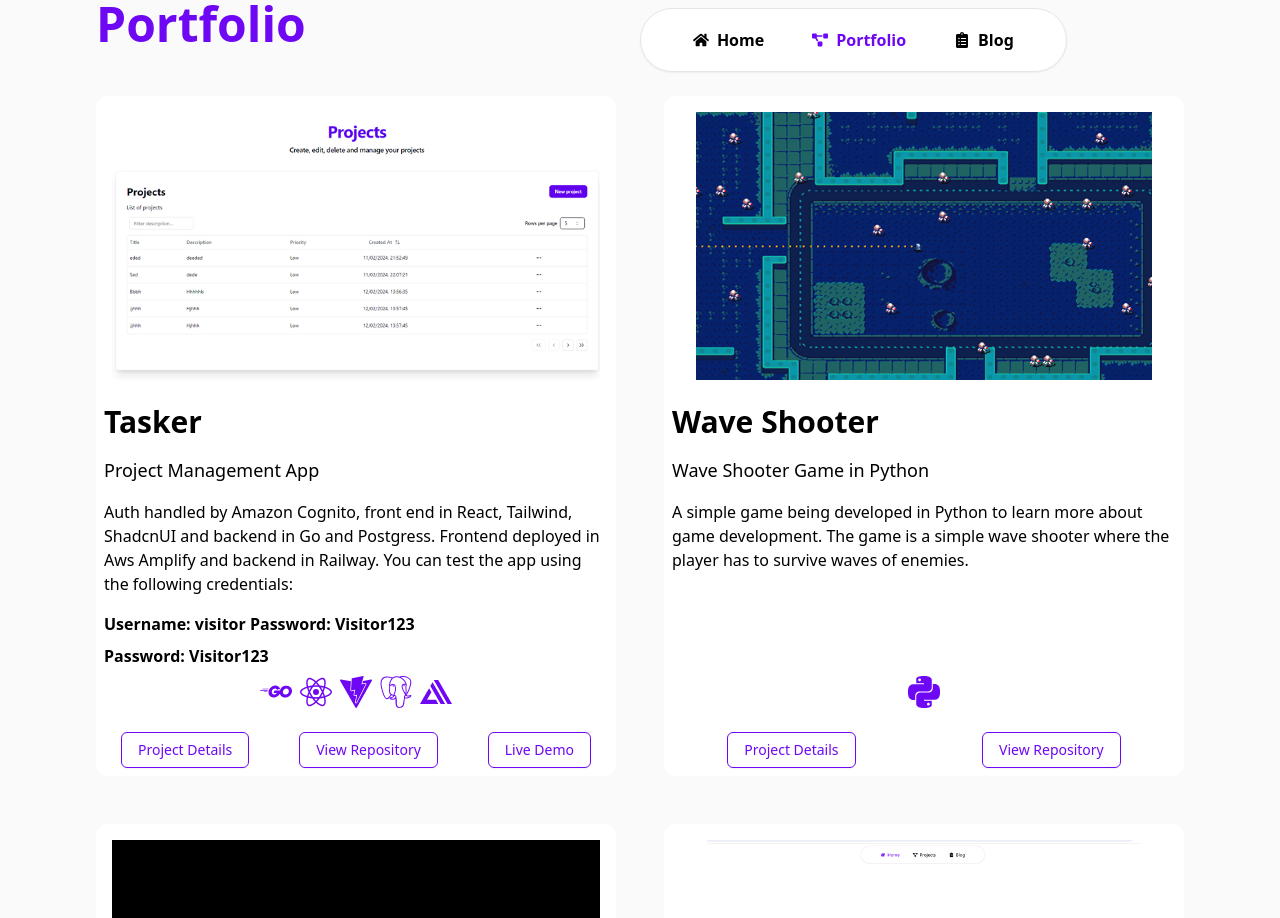
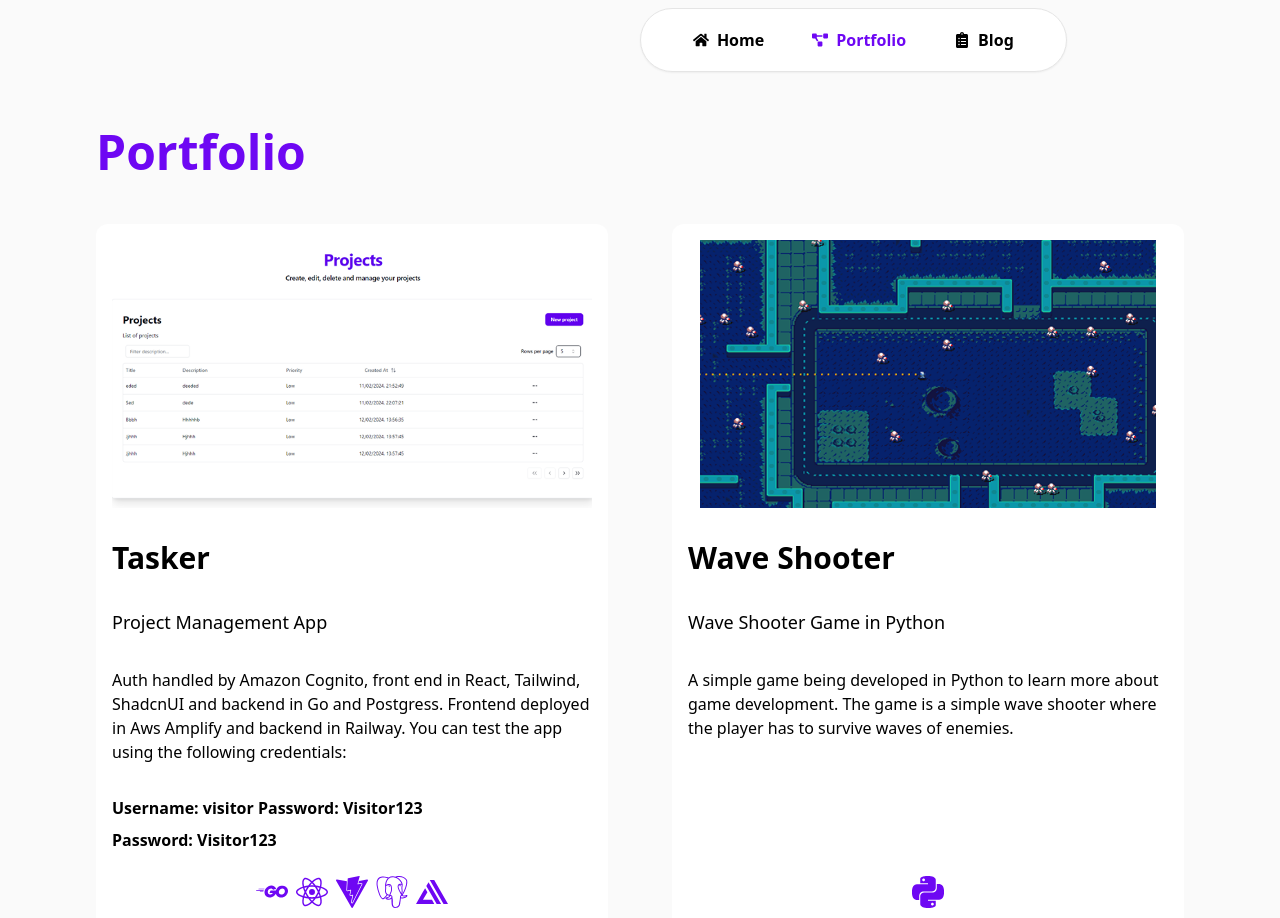
Before and after one commit to Desgue/portfolio, a React (Vite) app: page /portfolio in a window 1280 px wide. Shown: the top 918 px of the page. Built offline with nearby package versions, Linux system fonts and the light colour scheme.

Commit message:
fix margin to padding

```diff
--- a/src/pages/blog/Blog.tsx
+++ b/src/pages/blog/Blog.tsx
@@ -41,7 +41,7 @@ const Blog = () => {
   return (
     <main className=" min-h-screen ">
     <Nav />
-    <div className="mt-24">
+    <div className="py-32">
       <div className="container flex flex-col gap-4 ">
         <h1 className="text-5xl font-semibold text-[#6E07F3]"> Blog </h1>
         <h2 className="text-xl font-light "> I find that to learn one must know how to teach, this series is my attempt at teaching what I have been learning during my studies. </h2>
--- a/src/pages/portfolio/Portfolio.tsx
+++ b/src/pages/portfolio/Portfolio.tsx
@@ -26,9 +26,9 @@ const Portfolio = () => {
   return (
     <main className="bg-neutral-50">
     <Nav />
-    <section className="mx-4 md:mx-auto md:container max-w-6xl ">
+    <section className="mx-4 md:mx-auto md:container max-w-6xl py-32">
       <h1 className="text-5xl font-semibold text-[#6E07F3]">Portfolio</h1>
-      <div className="flex flex-col lg:grid grid-cols-2 gap-6 md:gap-12 mt-12">
+      <div className="flex flex-col lg:grid grid-cols-2 gap-6 md:gap-16 mt-12">
         {Items.map((item) => (
           <ProjectCard {...item }/>
         ))}
@@ -61,16 +61,19 @@ type ProjectCardProps = {
 
 const ProjectCard = ({image, title, subtitle, description, descriptionComponent, buttons, icons}: ProjectCardProps) => {
   return (
-    <div className="flex h-[100%] flex-col inset-0 bg-white rounded-xl">
+    <div className="flex flex-col inset-0 bg-white rounded-xl">
       <img loading="lazy" className=" p-4 mx-auto w-fit h-[300px] object-cover rounded-md" src={image}/>
+      <div className="p-2 gap-4 flex flex-col">
       <h1 className="text-3xl font-semibold p-2">{title}</h1>
       <p className="text-lg font-medium p-2">{subtitle}</p>
       <p className="text-base font-normal p-2">{description}</p>
+
         {descriptionComponent ?  descriptionComponent : <p className="lg:h-24"></p>}
       <div className="flex gap-2 mx-auto">
         {icons}
       </div>
-      <div className="flex flex-co md:flex-row justify-around gap-2 md:gap-4 p-2">
+      </div>
+      <div className="flex flex-co md:flex-row justify-evenly gap-2 md:gap-4 pb-4">
         {buttons?.map((button: ButtonsProps) => (
           <Link to={button.link} target="_blank">
             <Btn>{button.text}</Btn>
```
